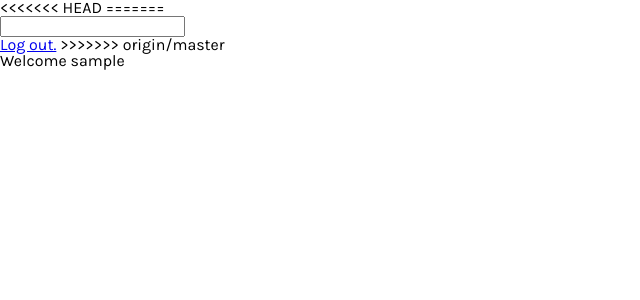
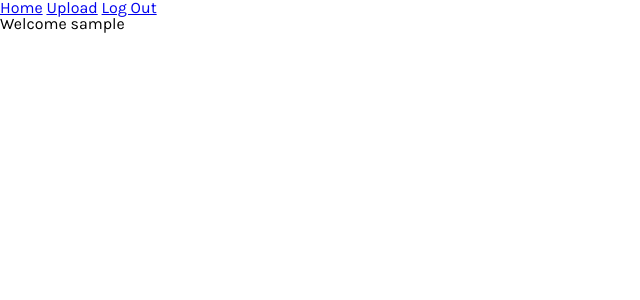
Before and after one commit to avankeulen/InspirationHunter, a PHP site: page / in a window 1280 px wide. Shown: the top 300 px of the page, without its empty margins (0-640 px from the left). Run offline with PHP 8.4, Linux system fonts and the light colour scheme; the visitor is signed in with stand-in values (Sample User, id 1).

Commit message:
Merge probleem fix

```diff
--- a/index.php
+++ b/index.php
@@ -13,19 +13,11 @@ if (!isset($_SESSION['username'])) {
 </head>
 <body>
 
-<<<<<<< HEAD
 
-<?php // include_once ('inc/nav.inc.php'); ?>
 
-=======
-<form action="">
+<?php include_once ('inc/nav.inc.php'); ?>
 
-    <input type="text">
 
-</form>
-
-<a href="logout.php">Log out.</a>
->>>>>>> origin/master
 
 <h1>Welcome <?php echo $_SESSION['username']; ?></h1>
 
```
